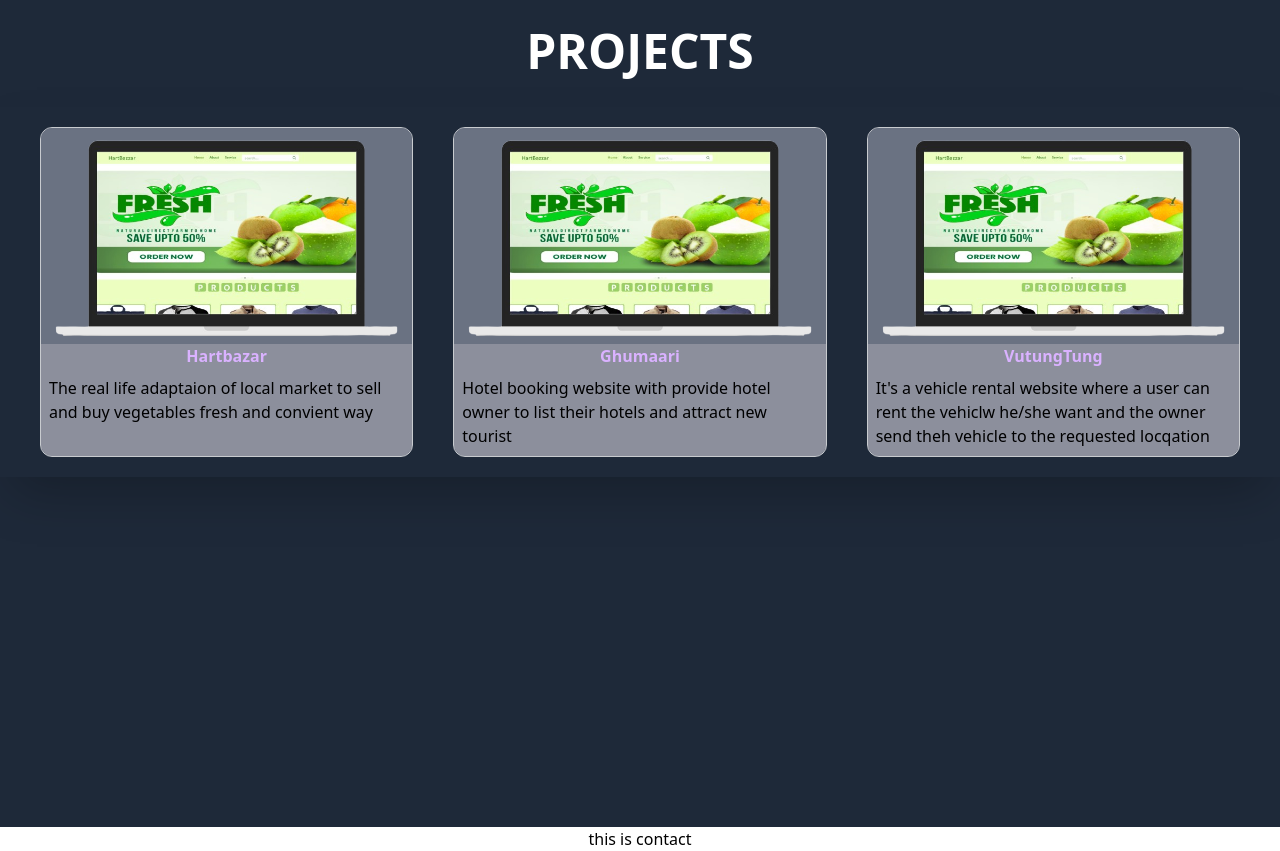
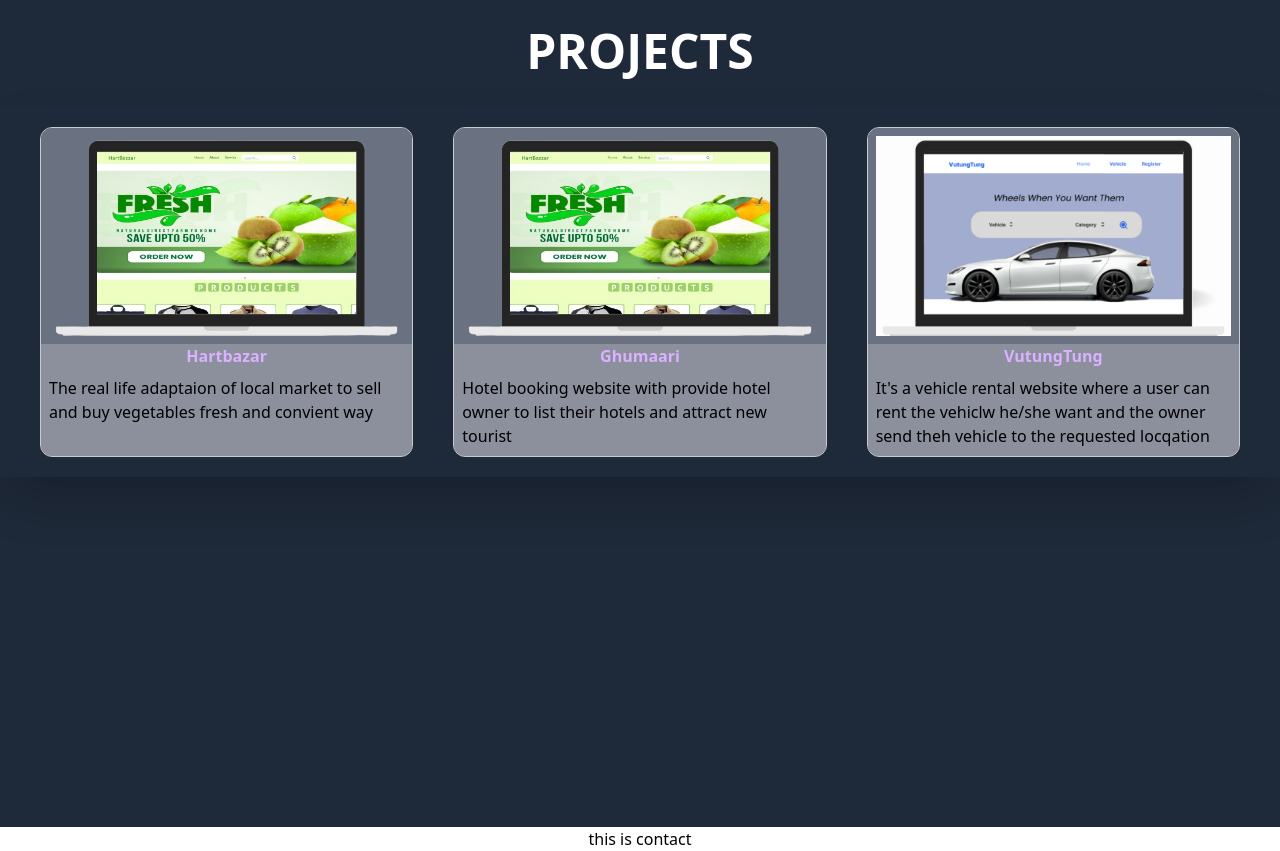
Before and after one commit to SUJANPOKHAREL07/Sujan_portfolio, a React (Vite) app: page / in a window 1280 px wide. Shown: the part 1300-2151 px from the top of the page. Built offline with nearby package versions, Linux system fonts and the light colour scheme.

Commit message:
vutungtung updated

```diff
--- a/src/Component/card.tsx
+++ b/src/Component/card.tsx
@@ -19,7 +19,7 @@ const Cards = () => {
       projectTitle: "VutungTung",
       projectDescription:
         "It's a vehicle rental website where a user can rent the vehiclw he/she want and the owner send theh vehicle to the requested locqation",
-      projectImg: "public/hartbazar.png",
+      projectImg: "public/vutungtung.png",
     },
   ];
   return (
```
Also changed, not shown: public/vutungtung.png (added).
